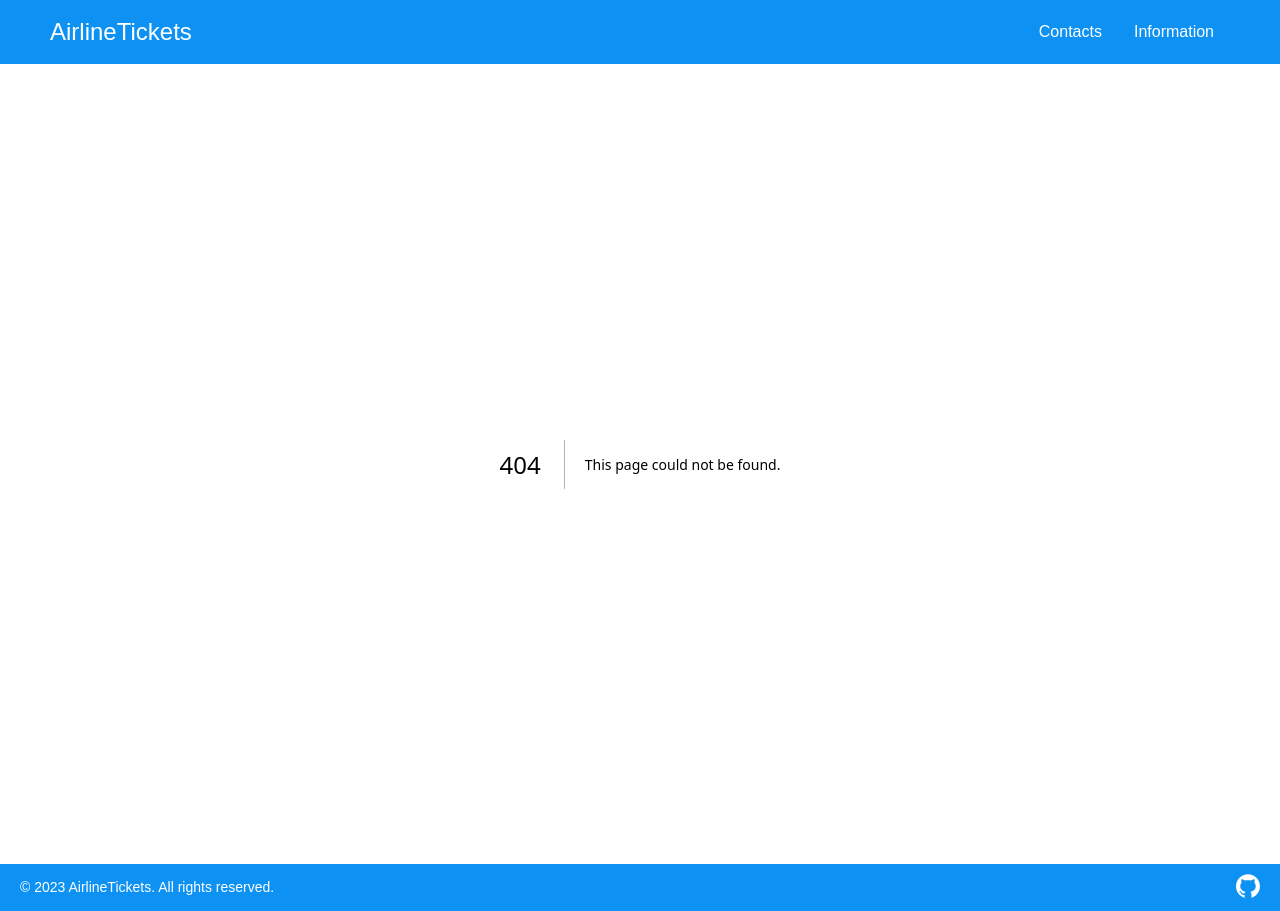
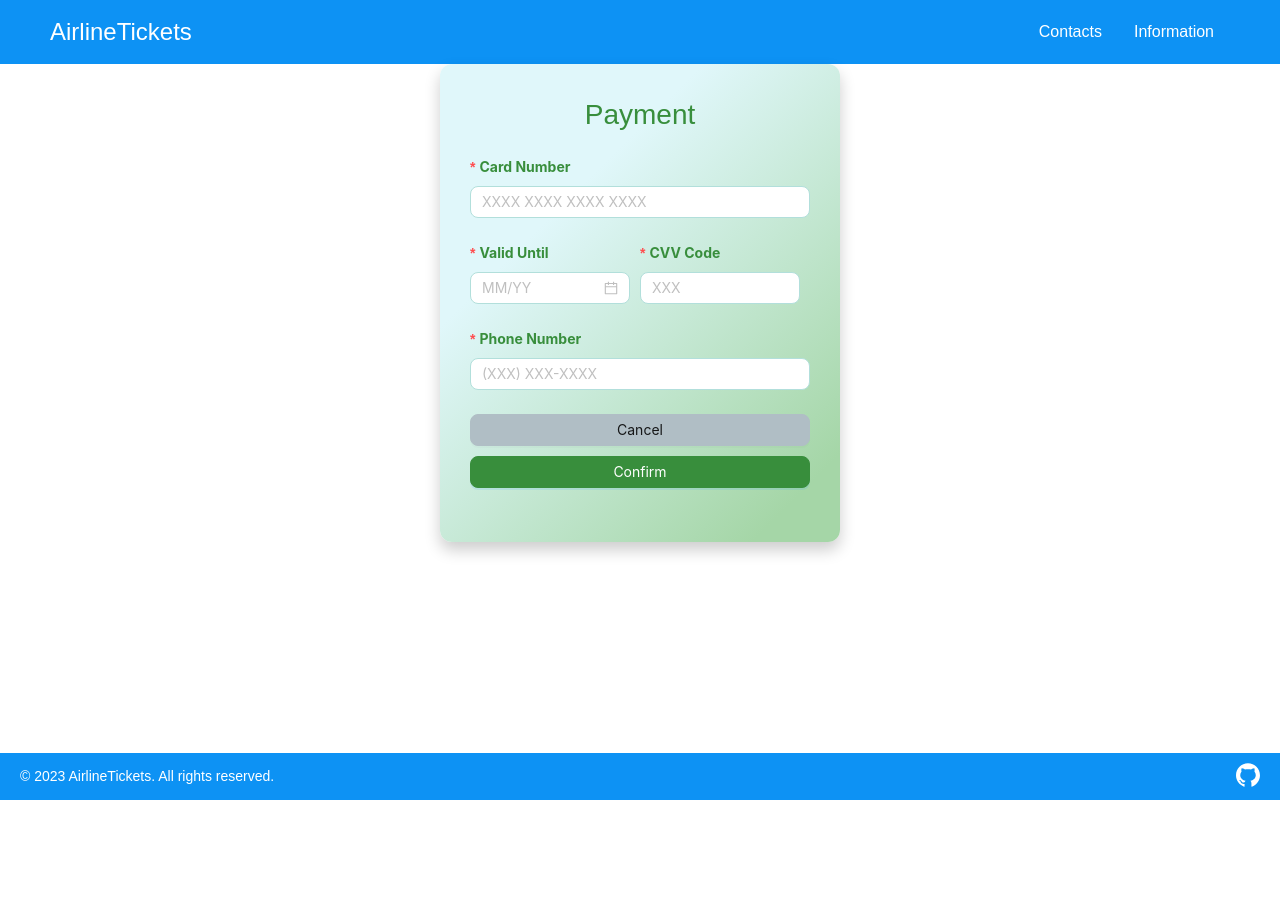
Before and after one commit to MuzzDead/AirlineTickets-UI, a Next.js app: page /payment in a window 1280 px wide. Before the commit this address had no page. After the commit the page ends 800 px from the top, so only its background shows below. Built offline with nearby package versions, Linux system fonts and the light colour scheme.

Commit message:
Fetch with payment and succes page

```diff
--- a/app/components/BookTicket.jsx
+++ b/app/components/BookTicket.jsx
@@ -14,6 +14,7 @@ import {
 } from "antd";
 import axios from "axios";
 import { useSearchParams } from "next/navigation";
+import { useRouter } from 'next/navigation'; // Перевір, що використовуєш цей імпорт
 
 const { Option } = Select;
 
@@ -27,6 +28,7 @@ const BookTicket = () => {
     email: "",
     phoneNumber: "",
   });
+  const router = useRouter();
 
   const [luggage, setLuggage] = useState(false);
   const [seat, setSeat] = useState({ column: "", row: "" });
@@ -61,6 +63,7 @@ const BookTicket = () => {
       );
       console.log("Booking successful:", response.data);
       // Додати будь-які повідомлення користувачеві або дії після успішного бронювання
+      router.push(`/payment`);
     } catch (err) {
       if (err.response && err.response.status === 400) {
         setError(err.response.data.message); // Зберігаємо помилку у стані, якщо місце зайняте
--- a/app/components/PaymentForm.jsx
+++ b/app/components/PaymentForm.jsx
@@ -1,11 +1,38 @@
 'use client';
 import React from 'react';
-import { Form, Input, Button, DatePicker } from 'antd';
-import './PaymentForm.css'; // Importing CSS for styling
+import { Form, Input, Button, DatePicker, message } from 'antd';
+import axios from 'axios';
+import { useRouter } from 'next/navigation';
+import './PaymentForm.css';
 
 const PaymentForm = () => {
-  const onFinish = (values) => {
-    console.log('Success:', values);
+  const router = useRouter(); // Ініціалізація useRouter для навігації
+
+  const onFinish = async (values) => {
+    try {
+      // Перетворення дати на формат MM/YY
+      const expirationDate = values.expiryDate.format('MM/YY');
+
+      // Формуємо об’єкт для API
+      const paymentData = {
+        cardNumber: values.cardNumber,
+        expirationDate,
+        cvv: values.cvv,
+        phoneNumber: values.phoneNumber,
+      };
+
+      // Надсилаємо запит на сервер
+      const response = await axios.post('https://localhost:7025/api/Payment', paymentData);
+
+      if (response.status === 200) {
+        message.success(response.data); // Виводимо повідомлення про успішну оплату
+        router.push('/success'); // Перенаправлення на сторінку успіху
+      }
+    } catch (error) {
+      message.error(
+        error.response?.data || 'Something is wrong! Please, try again later!'
+      );
+    }
   };
 
   return (
@@ -34,8 +61,8 @@ const PaymentForm = () => {
           >
             <DatePicker
               picker="month"
-              format="MM/YYYY"
-              placeholder="MM/YYYY"
+              format="MM/YY"
+              placeholder="MM/YY"
               className="input-field"
             />
           </Form.Item>
--- a/app/components/SuccessMessage.jsx
+++ b/app/components/SuccessMessage.jsx
@@ -1,10 +1,17 @@
 'use client';
 import React from 'react';
 import { CheckCircleOutlined } from '@ant-design/icons';
-import { Button } from 'antd'; // Importing Button from Ant Design
-import './SuccessMessage.css'; // Import CSS for styling
+import { Button } from 'antd';
+import { useRouter } from 'next/navigation';
+import './SuccessMessage.css';
 
-const SuccessMessage = ({ onReturn }) => {
+const SuccessMessage = () => {
+  const router = useRouter();
+
+  const handleReturnToMain = () => {
+    router.push('/'); // Переходить на головну сторінку
+  };
+
   return (
     <div className="success-message-container">
       <div className="content">
@@ -12,7 +19,7 @@ const SuccessMessage = ({ onReturn }) => {
         <h2>Payment Successful!</h2>
         <p>Your transaction has been completed successfully. A ticket will be sent to your email address.</p>
       </div>
-      <Button type="primary" className="return-button" onClick={onReturn}>
+      <Button type="primary" className="return-button" onClick={handleReturnToMain}>
         Return to Main Menu
       </Button>
     </div>
--- /dev/null
+++ b/app/payment/page.js
@@ -0,0 +1,12 @@
+import PaymentForm from "../components/PaymentForm";
+
+const Payment = () => {
+
+    return (
+        <div>
+            <PaymentForm />
+        </div>
+    );
+}
+
+export default Payment;
--- /dev/null
+++ b/app/success/page.js
@@ -0,0 +1,11 @@
+import SuccessMessage from "../components/SuccessMessage";
+
+const SuccessPayment = () => {
+    return (
+        <div>
+            <SuccessMessage />
+        </div>
+    );
+};
+
+export default SuccessPayment;
```
